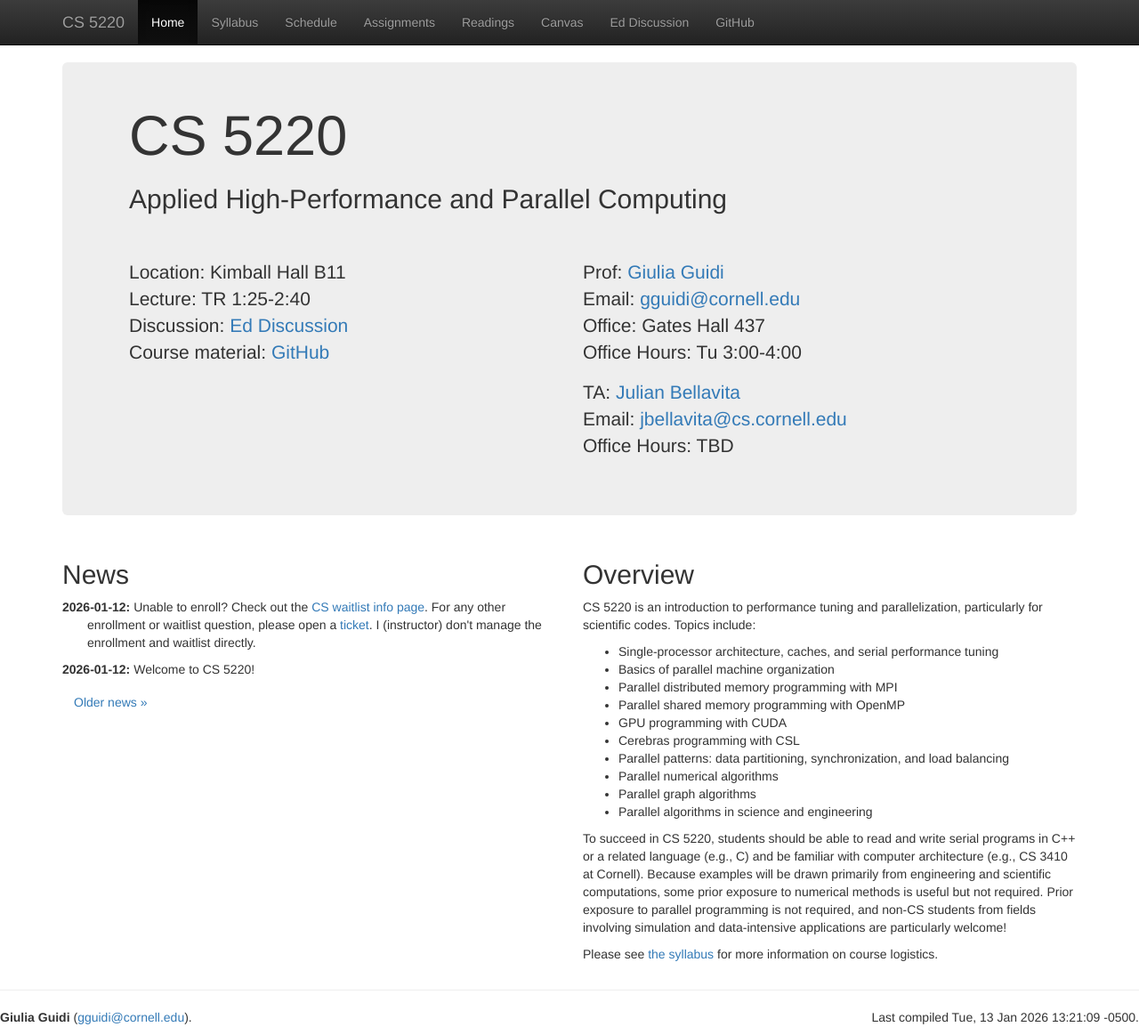
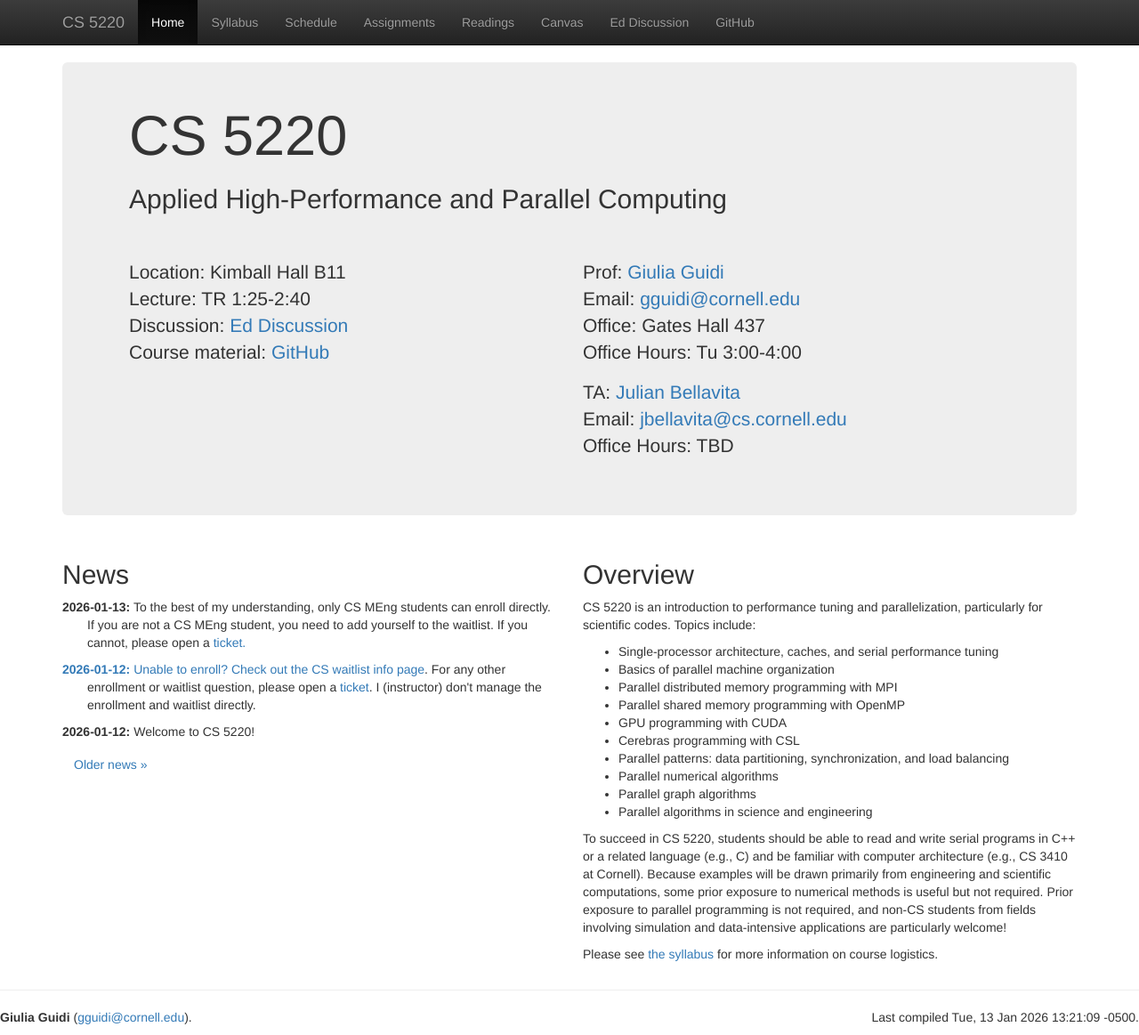
Before and after one commit to cs5220-26sp/web, a Jekyll site: the page built from web/index.html, in a window 1280 px wide and 1163 px high. Shown: the whole window at 89% size. Built offline with Jekyll 4.4.1, drawn with Linux system fonts in a browser that asks for light colours; nearby versions of some CDN libraries.

Commit message:
waitlist announcement

```diff
--- a/web/_data/news.yml
+++ b/web/_data/news.yml
@@ -7,3 +7,7 @@
     Unable to enroll? Check out the
     <a href="http://www.cs.cornell.edu/courseinfo/enrollment">CS waitlist
     info page</a>. For any other enrollment or waitlist question, please open a <a href="https://tdx.cornell.edu/TDClient/193/Portal/Home/">ticket</a>. I (instructor) don't manage the enrollment and waitlist directly.
+-
+  date: 2026-01-13
+  text: |
+    To the best of my understanding, only CS MEng students can enroll directly. If you are not a CS MEng student, you need to add yourself to the waitlist. If you cannot, please open a <a href="https://tdx.cornell.edu/TDClient/193/Portal/Home/">ticket.
```
